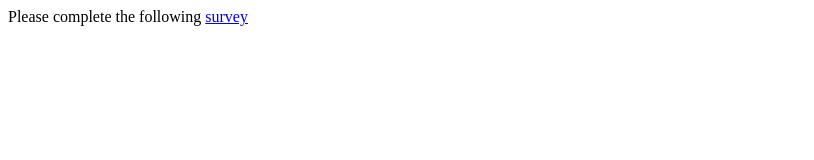
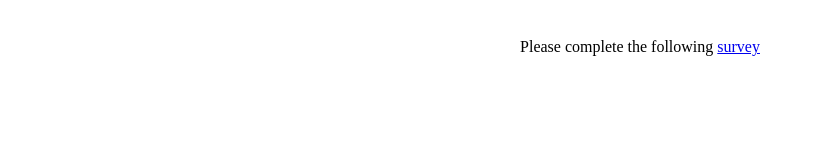
Before and after one commit to matinlotfali/MedianExperiment, a plain HTML site: page index.html in a window 1280 px wide. Both pictures are taken after a click on the button "Start". Shown: the whole page, without its empty margins (0-814 px from the left). Drawn offline with Linux system fonts and the light colour scheme.

Commit message:
Update index.css

```diff
--- a/index.css
+++ b/index.css
@@ -43,8 +43,13 @@
 
 table {
     margin: auto auto;
+    margin-bottom: 30px;
 }
 
 td {
     border: 1px solid black;
 }
+
+body {
+    text-align: center;
+}
```
